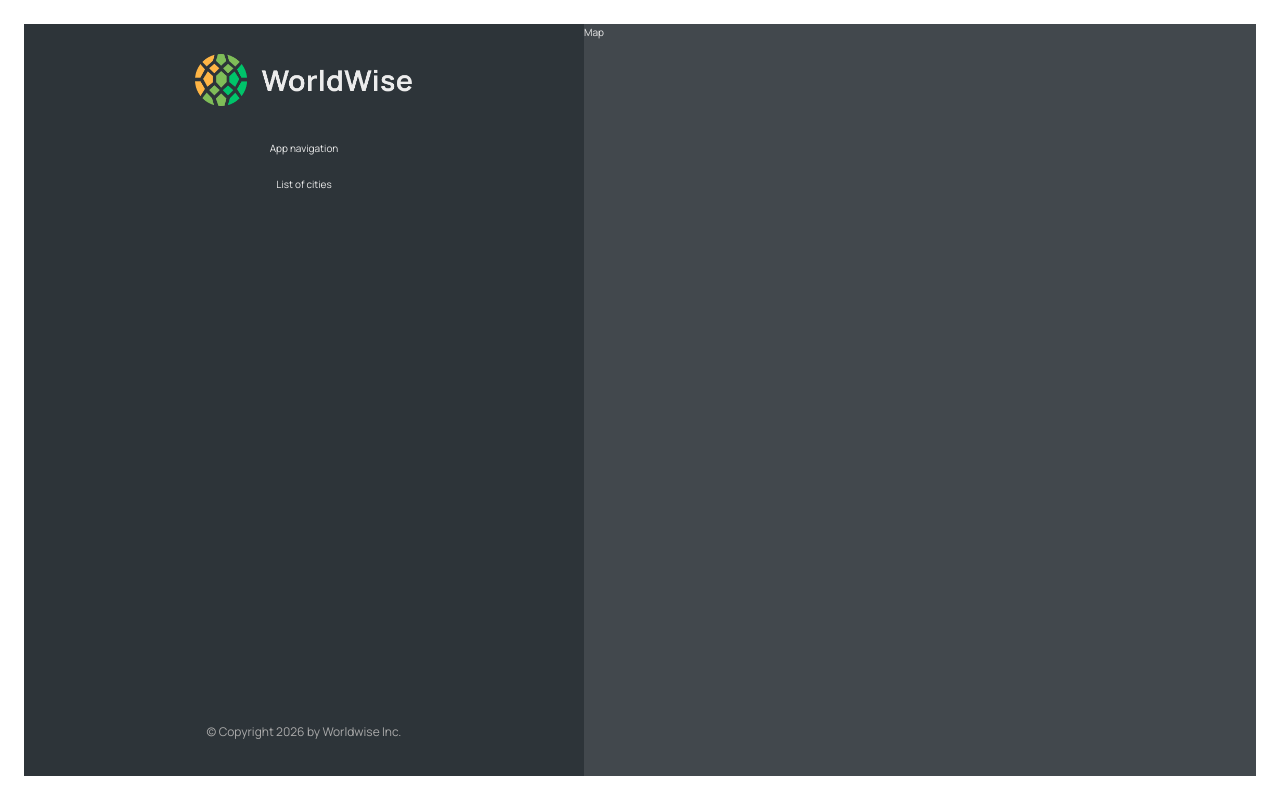
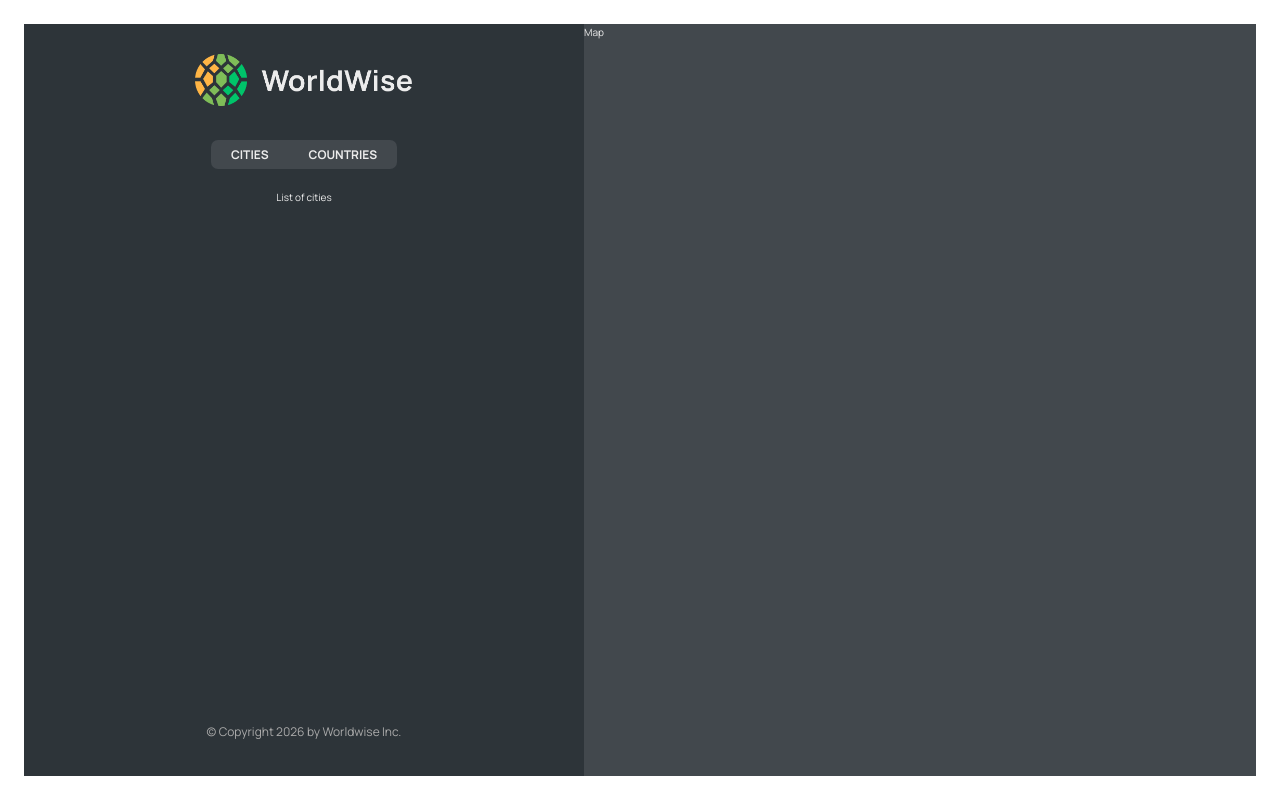
Before and after one commit to ephrem-ketachew/worldwise, a React (Vite) app: page /app in a window 1280 px wide. Built offline with nearby package versions, Linux system fonts and the light colour scheme.

Commit message:
nested routes and index route

```diff
--- a/src/App.jsx
+++ b/src/App.jsx
@@ -13,8 +13,13 @@
         <Route path="/" element={<HomePage />} />
         <Route path="product" element={<Product />} />
         <Route path="pricing" element={<Pricing />} />
-        <Route path="app" element={<AppLayout />} />
         <Route path="login" element={<Login />} />
+        <Route path="app" element={<AppLayout />}>
+          <Route index element={<p>List of cities</p>} />
+          <Route path="cities" element={<p>List of cities</p>} />
+          <Route path="countries" element={<p>List of coutries</p>} />
+          <Route path="form" element={<p>Form</p>} />
+        </Route>
         <Route path="*" element={<PageNotFound />} />
       </Routes>
     </BrowserRouter>
--- a/src/components/AppNav.jsx
+++ b/src/components/AppNav.jsx
@@ -1,7 +1,19 @@
+import { NavLink } from "react-router-dom";
 import styles from "./AppNav.module.css";
 
 function AppNav() {
-  return <nav className={styles.nav}>App navigation</nav>;
+  return (
+    <nav className={styles.nav}>
+      <ul>
+        <li>
+          <NavLink to="cities">Cities</NavLink>
+        </li>
+        <li>
+          <NavLink to="countries">Countries</NavLink>
+        </li>
+      </ul>
+    </nav>
+  );
 }
 
 export default AppNav;
--- a/src/components/Sidebar.jsx
+++ b/src/components/Sidebar.jsx
@@ -1,3 +1,4 @@
+import { Outlet } from "react-router-dom";
 import AppNav from "./AppNav";
 import Logo from "./Logo";
 import styles from "./Sidebar.module.css";
@@ -8,7 +9,7 @@
       <Logo />
       <AppNav />
 
-      <p>List of cities</p>
+      <Outlet />
 
       <footer className={styles.footer}>
         <p className={styles.copyright}>
```
